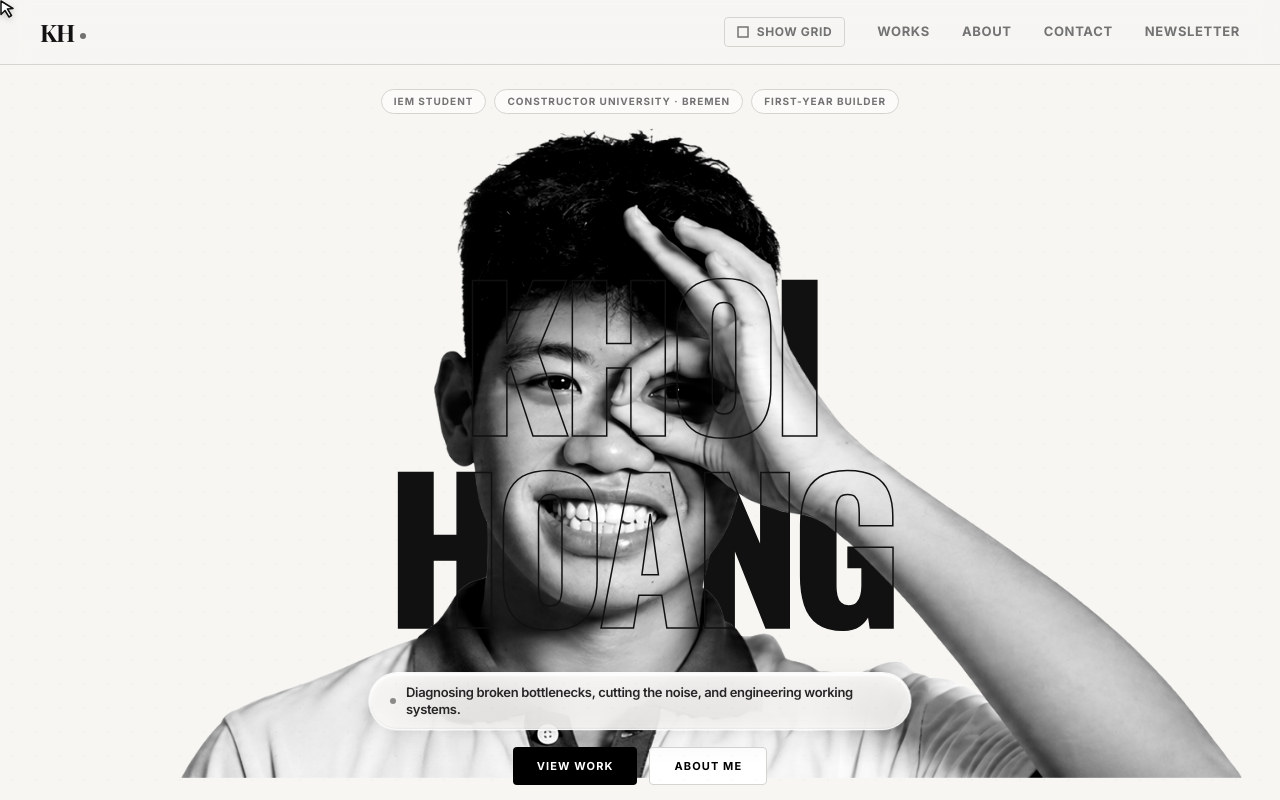
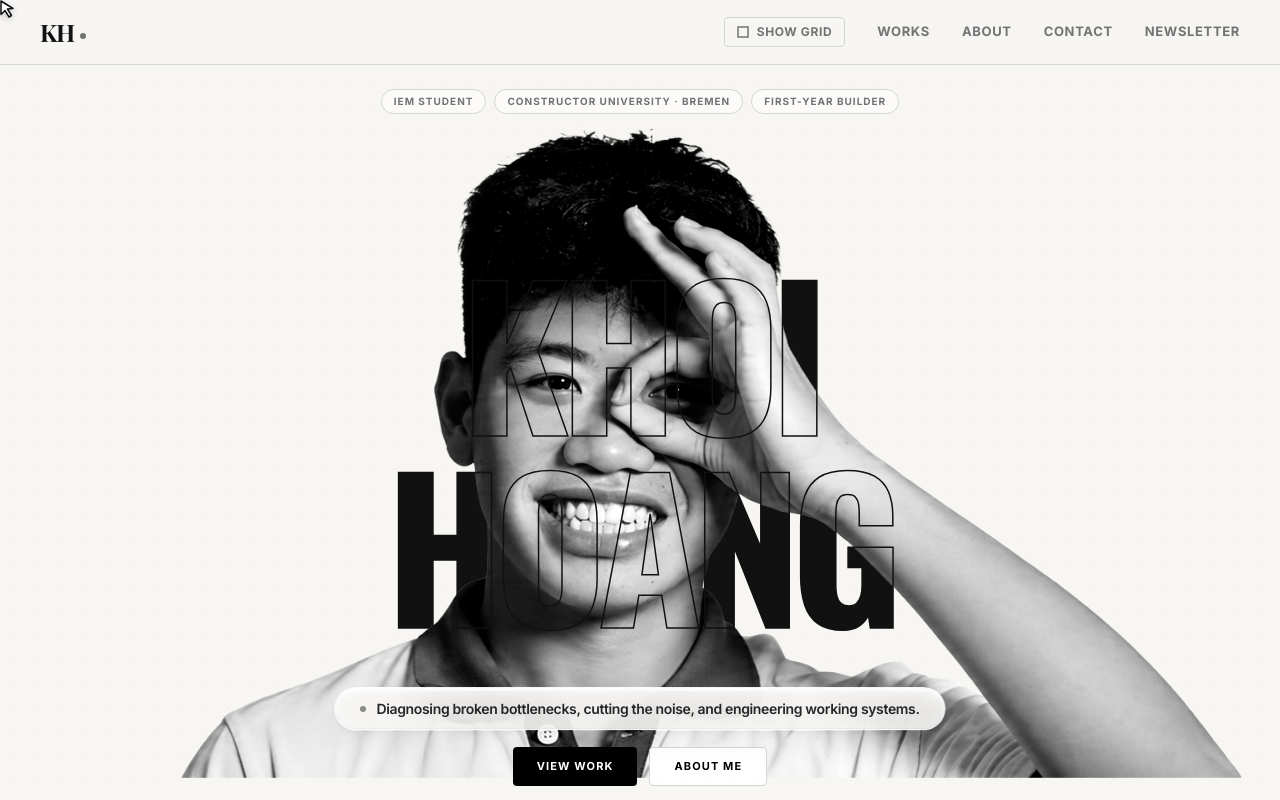
Before and after one commit to PlebHoang/portfolio-v3, a React (Vite) app: page / in a window 1280 px wide. Shown: the top 800 px of the page. Built offline with nearby package versions, Linux system fonts and the light colour scheme; a web font is replaced by a local one.

Commit message:
style(hero): widen value proposition glass pill to prevent word wrapping

```diff
--- a/src/components/HeroSection.tsx
+++ b/src/components/HeroSection.tsx
@@ -220,17 +220,17 @@ export const HeroSection: React.FC<HeroSectionProps> = ({ onAboutOpen }) => {
           y: heroBottomY,
           opacity: heroBottomOpacity,
         }}
-        className="absolute bottom-8 md:bottom-10 left-1/2 -translate-x-1/2 z-25 flex flex-col items-center gap-3.5 select-none w-full max-w-xl px-4 will-change-transform"
+        className="absolute bottom-8 md:bottom-10 left-1/2 -translate-x-1/2 z-25 flex flex-col items-center gap-3.5 select-none w-full max-w-2xl px-4 will-change-transform"
       >
         {/* Liquid Glass Pill */}
-        <div className="relative group overflow-hidden rounded-full p-[1px] shadow-[0_8px_32px_0_rgba(0,0,0,0.06),0_2px_8px_0_rgba(0,0,0,0.04)] transition-all duration-500 hover:shadow-[0_12px_36px_0_rgba(0,0,0,0.1)]">
+        <div className="relative group overflow-hidden rounded-full p-[1px] shadow-[0_8px_32px_0_rgba(0,0,0,0.06),0_2px_8px_0_rgba(0,0,0,0.04)] transition-all duration-500 hover:shadow-[0_12px_36px_0_rgba(0,0,0,0.1)] max-w-full">
           {/* Specular border sheen */}
           <div className="absolute inset-0 rounded-full bg-gradient-to-b from-white/95 via-white/40 to-white/10 pointer-events-none" />
 
           {/* Liquid Glass Container */}
-          <div className="relative backdrop-blur-xl bg-[#F7F6F3]/80 border border-white/70 px-5 py-2 sm:py-2.5 rounded-full flex items-center gap-2.5 shadow-[inset_0_1.5px_2px_0_rgba(255,255,255,0.95),inset_0_-1px_2px_0_rgba(0,0,0,0.06),inset_0_0_16px_rgba(255,255,255,0.5)]">
+          <div className="relative backdrop-blur-xl bg-[#F7F6F3]/80 border border-white/70 px-6 py-2 sm:py-2.5 rounded-full flex items-center justify-center gap-2.5 shadow-[inset_0_1.5px_2px_0_rgba(255,255,255,0.95),inset_0_-1px_2px_0_rgba(0,0,0,0.06),inset_0_0_16px_rgba(255,255,255,0.5)]">
             <span className="w-1.5 h-1.5 rounded-full bg-black/80 animate-pulse flex-shrink-0" />
-            <p className="font-sans text-xs sm:text-[13px] text-neutral-800 font-semibold tracking-tight">
+            <p className="font-sans text-xs sm:text-[13px] md:text-sm text-neutral-800 font-semibold tracking-tight whitespace-nowrap text-center">
               Diagnosing broken bottlenecks, cutting the noise, and engineering working systems.
             </p>
           </div>
```
